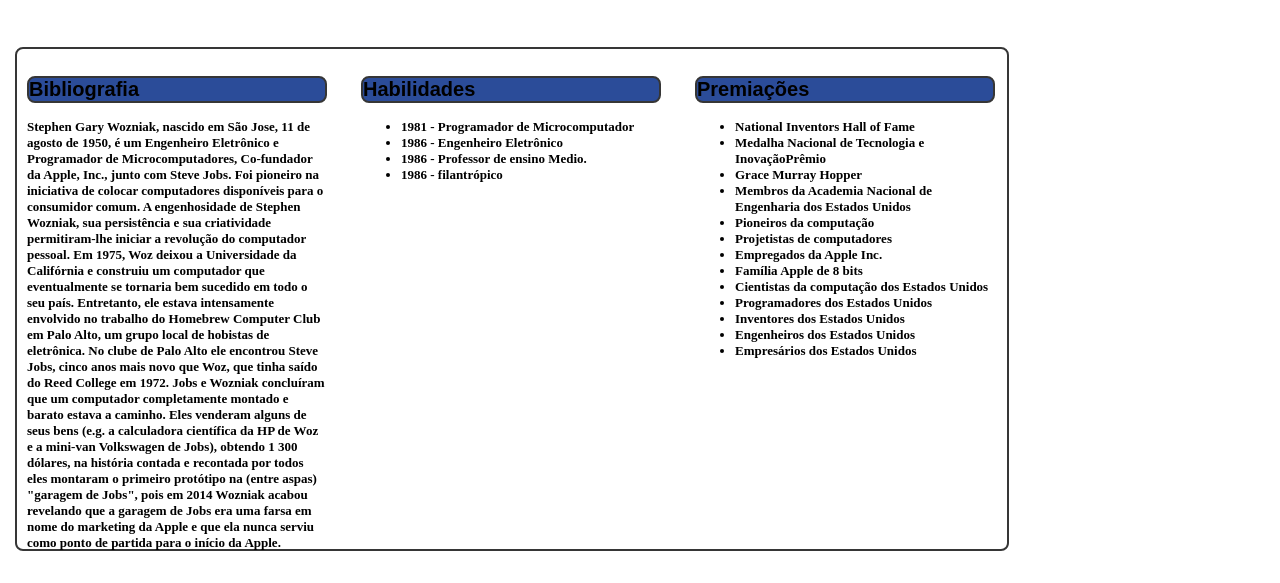
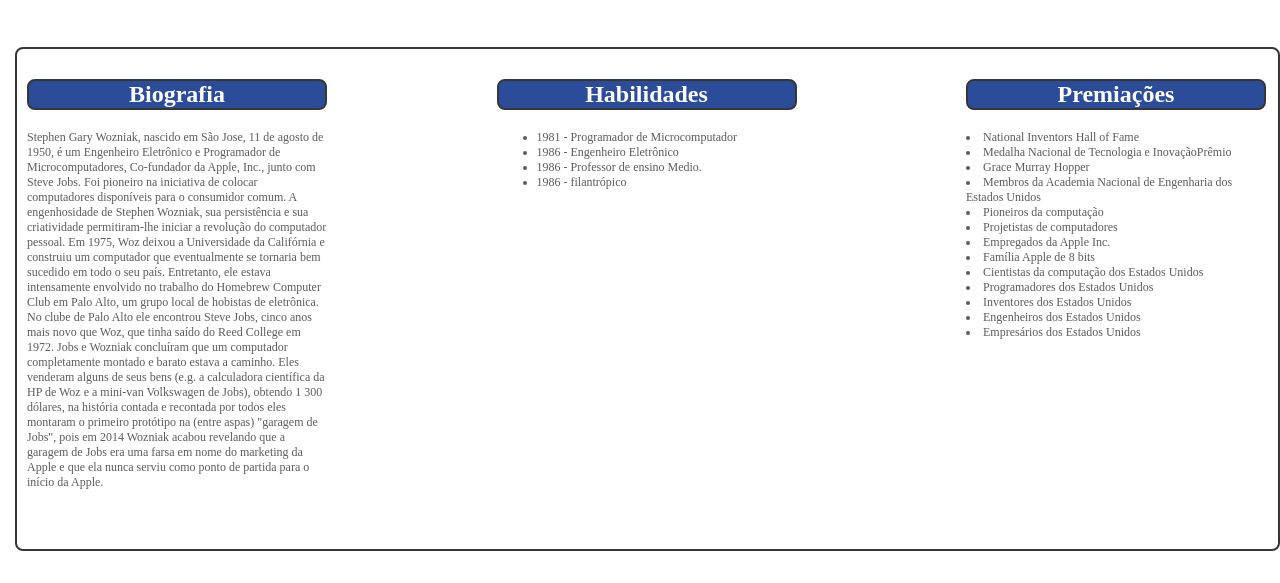
Before and after one commit to paulocesartecnologo/HtmlExercicios, a plain HTML site: page TelaTributoWoz/index.html in a window 1280 px wide. Shown: the part 217-800 px from the top of the page. Drawn offline with Linux system fonts and the light colour scheme.

Commit message:
modificado

```diff
--- a/TelaTributoWoz/assets/css/template.css
+++ b/TelaTributoWoz/assets/css/template.css
@@ -12,7 +12,7 @@
 .container{
     display: flex;
     justify-content: space-between;
-    width: 990px;
+    width: auto;
     height: 200px;
     border: 2px solid #363636;
     border-radius: 8px;
@@ -46,44 +46,56 @@
     margin-top: 50px;
     display: flex;
     justify-content: space-between;
-    width: 990px;
+    width: auto;
     height: 500px;
     border: 2px solid #363636;
     border-radius: 8px;
 }
-h3{
-    font-size: 13px;
-}
+/*Parte Esquerda do Site*/
 .bodyimgLeft{
     width: 300px;
     height: 50px;
     padding: 10px;
     margin-right:2px;
 }
-.biblioteca{
+.biografia{
+   display: flex;
+   align-items: center;
+   justify-content: center;
    border: 2px solid #363636;
    border-radius: 8px;
    background-color: #2B4C99;
-    font-family: Arial, Helvetica, sans-serif;
-    font-size: 20px;
+   color: #ffffff;
 }
-.bodyimgcenter{
+.textBiografia{
+    color: #5C5C5C;
+    line-height: 15px;
+    font-size: 12px;
+    margin-bottom: 20px;
+}
+/*Parte Central do Site*/
+.bodyimgCenter{
     width: 300px;
     height: 50px;
     padding: 10px;
     margin-right:2px;
 }
 .habilidades{
+   display: flex;
+   align-items: center;
+   justify-content: center;
    border: 2px solid #363636;
    border-radius: 8px;
    background-color: #2B4C99;
-    font-family: Arial, Helvetica, sans-serif;
-    font-size: 20px;
+   color: #ffffff;
 }
-li{
-    display: list-item;
-    text-align: -webkit-match-paraten;
+.texthHabilidades{
+    color: #5C5C5C;
+    line-height: 15px;
+    font-size: 12px;
+    margin-bottom: 20px;
 }
+/*Parte Direita do Site*/
 .bodyimgRight{
     width: 300px;
     height: 50px;
@@ -91,9 +103,17 @@
     margin-right:2px;
 }
 .premiacoes{
+   display: flex;
+   align-items: center;
+   justify-content: center;
    border: 2px solid #363636;
    border-radius: 8px;
    background-color: #2B4C99;
-    font-family: Arial, Helvetica, sans-serif;
-    font-size: 20px;
+   color: #ffffff;
 }
+.textPremiacoes{
+    color: #5C5C5C;
+    line-height: 15px;
+    font-size: 12px;
+    margin-bottom: 20px;
+}
--- a/TelaTributoWoz/index.html
+++ b/TelaTributoWoz/index.html
@@ -1,12 +1,15 @@
 <!DOCTYPE html>
 <html lang="pt">
+<!--Cabeçario-->
 <head>
     <meta charset="UTF-8">
     <meta name="viewport" content="width=device-width, user-scale=0">
     <title>Pagina de Tributo a Steve Wozniak</title>
     <link rel="stylesheet" type="text/css" href="assets/css/template.css" />
 </head>
+<!--Corpo-->
 <body>
+<!--Cabeçario do Corpo-->
     <header>
     <div class="container">
         <div class="imgLeft">
@@ -20,11 +23,11 @@
         </div>
     </div>
     </header>
-
+<!--Estrutura do Corpo-->
     <div class="body">
         <div class="bodyimgLeft">
-         <h2 class="biblioteca">Bibliografia</h2>
-         <h3>
+            <h2 class="biografia">Biografia</h2>
+                <div class="textBiografia">
                     Stephen Gary Wozniak, nascido em São Jose, 11 de agosto de 1950,
                     é um Engenheiro Eletrônico e Programador de Microcomputadores,
                     Co-fundador da Apple, Inc., junto com Steve Jobs.
@@ -43,23 +46,22 @@
                     primeiro protótipo na (entre aspas) "garagem de Jobs", pois em 2014 Wozniak acabou
                     revelando que a garagem de Jobs era uma farsa em nome do marketing da Apple e que
                     ela nunca serviu como ponto de partida para o início da Apple.
-         </h3>
                 </div>
-        <div class="bodyimgcenter">
+        </div>
+        <div class="bodyimgCenter">
             <h2 class="habilidades">Habilidades</h2>
+                <div class="texthHabilidades">
                     <ul>
-             <h3>
                         <li>1981 - Programador de Microcomputador</li>
                         <li>1986 - Engenheiro Eletrônico</li>
                         <li>1986 - Professor de ensino Medio.</li>
                         <li>1986 - filantrópico</li>
-             </h3>
                     </ul>
+                </div>
         </div>
         <div class="bodyimgRight">
             <h2 class="premiacoes">Premiações</h2>
-         <ul>
-            <h3>
+                <div class="textPremiacoes">
                     <li>National Inventors Hall of Fame</li>
                     <li>Medalha Nacional de Tecnologia e InovaçãoPrêmio</li>
                     <li>Grace Murray Hopper</li>
@@ -73,8 +75,9 @@
                     <li>Inventores dos Estados Unidos</li>
                     <li>Engenheiros dos Estados Unidos</li>
                     <li>Empresários dos Estados Unidos</li>
-            </h3>
                 </div>
+        </div>
+
     </div>
 
 </body>
```
Lines whose indentation alone changed are shown as unchanged.
